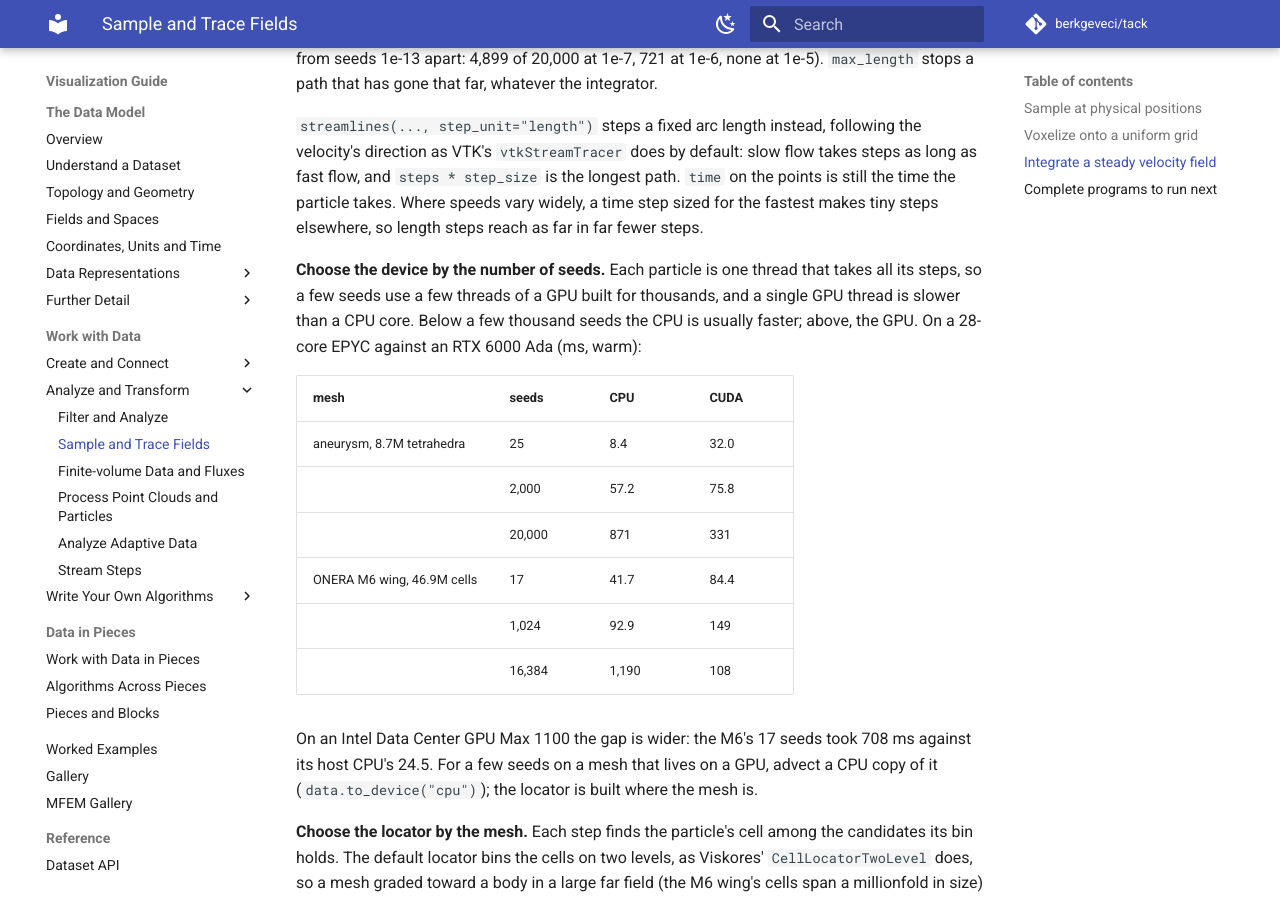
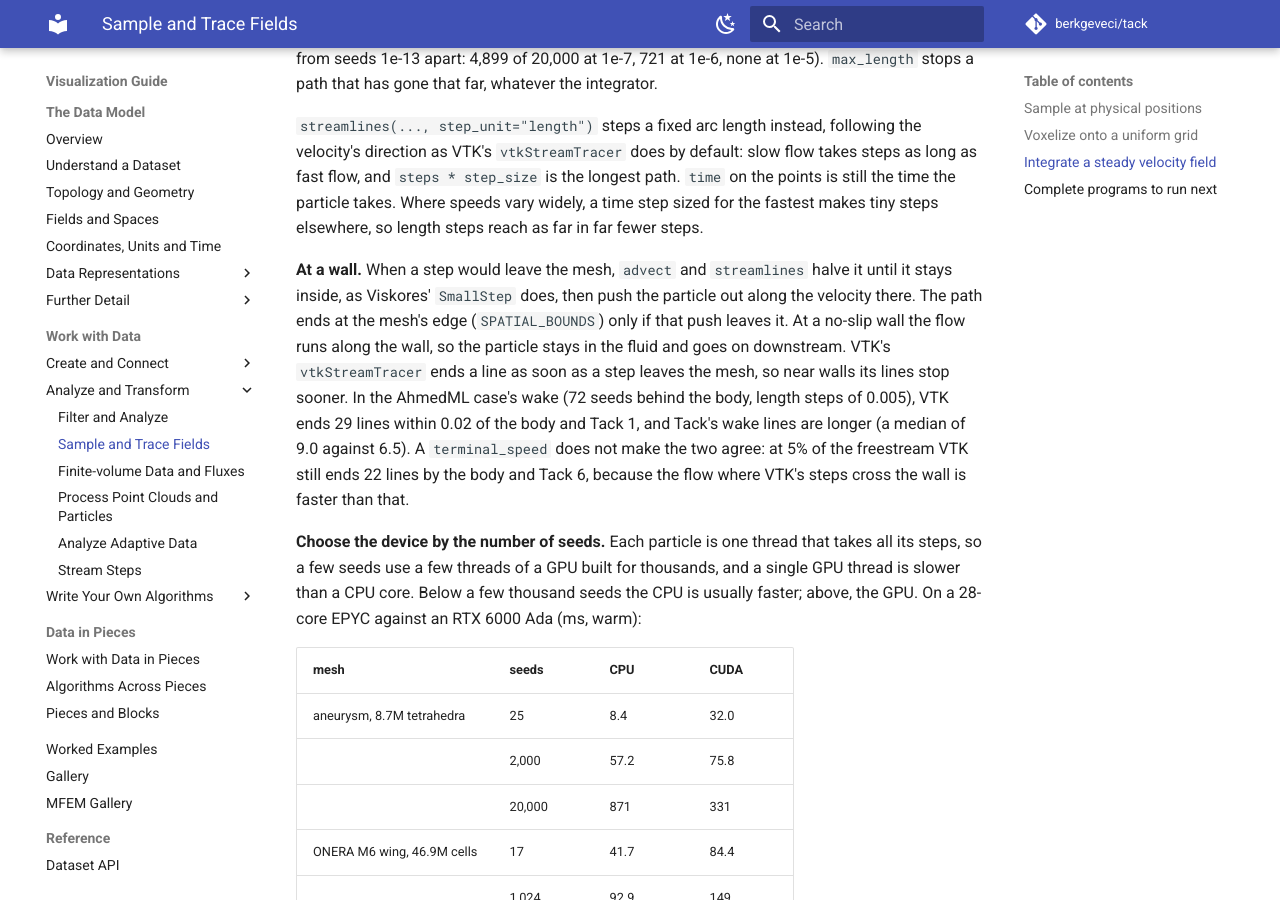
Before and after one commit to berkgeveci/tack, an MkDocs documentation site: the page built from docs/vis-guide/06-pipelines.md, in a window 1280 px wide and 900 px high, scrolled down 2410 px. Built offline with MkDocs 1.6.1 and Material for MkDocs 9.7.7, drawn with Linux system fonts in a browser that asks for light colours; comment, search, counter and statistics services are not loaded; the version menu is left out.

Commit message:
Docs: streamlines at a wall, Tack's push out against vtkStreamTracer's stop
From the AhmedML mesh (volume_1_appended.vtu), item 8 of 0.7's list: in its
wake VTK ends 29 of 72 lines within 0.02 of the body, Tack 1, and terminal
speeds of 1% and 5% of the freestream do not change that (22 against 6 at
5%), since the flow where VTK's steps cross the wall is faster.

```diff
--- a/docs/vis-guide/06-pipelines.md
+++ b/docs/vis-guide/06-pipelines.md
@@ -117,6 +117,19 @@ is the longest path. `time` on the points is still the time the particle
 takes. Where speeds vary widely, a time step sized for the fastest makes
 tiny steps elsewhere, so length steps reach as far in far fewer steps.
 
+**At a wall.** When a step would leave the mesh, `advect` and `streamlines`
+halve it until it stays inside, as Viskores' `SmallStep` does, then push the
+particle out along the velocity there. The path ends at the mesh's edge
+(`SPATIAL_BOUNDS`) only if that push leaves it. At a no-slip wall the flow
+runs along the wall, so the particle stays in the fluid and goes on
+downstream. VTK's `vtkStreamTracer` ends a line as soon as a step leaves the
+mesh, so near walls its lines stop sooner. In the AhmedML case's wake (72
+seeds behind the body, length steps of 0.005), VTK ends 29 lines within 0.02
+of the body and Tack 1, and Tack's wake lines are longer (a median of 9.0
+against 6.5). A `terminal_speed` does not make the two agree: at 5% of the
+freestream VTK still ends 22 lines by the body and Tack 6, because the flow
+where VTK's steps cross the wall is faster than that.
+
 **Choose the device by the number of seeds.** Each particle is one thread
 that takes all its steps, so a few seeds use a few threads of a GPU built
 for thousands, and a single GPU thread is slower than a CPU core. Below a
```
